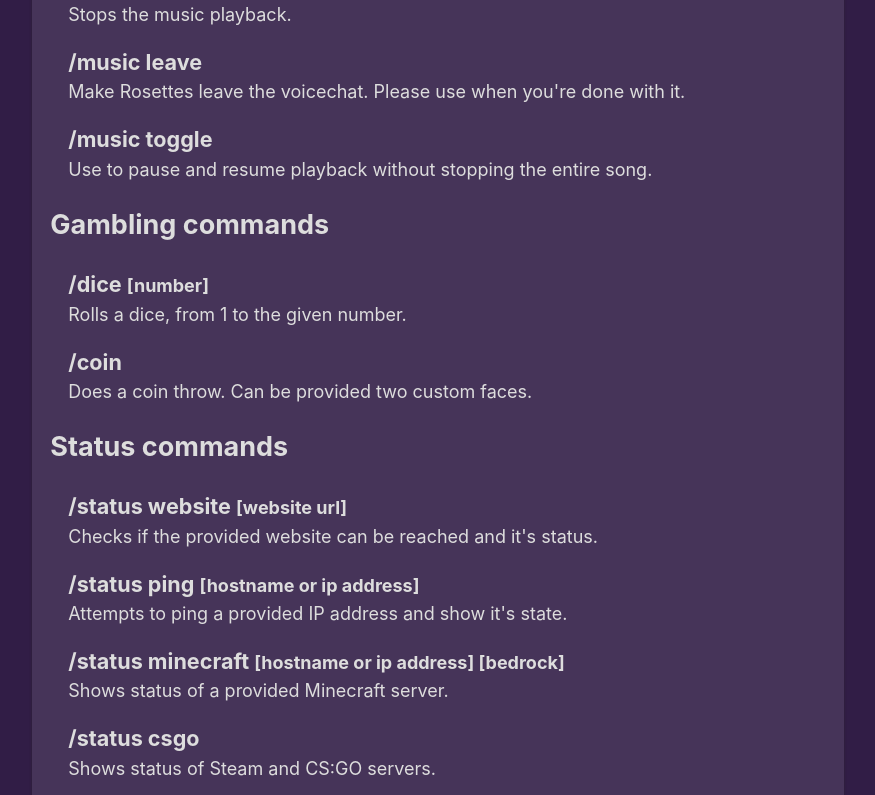
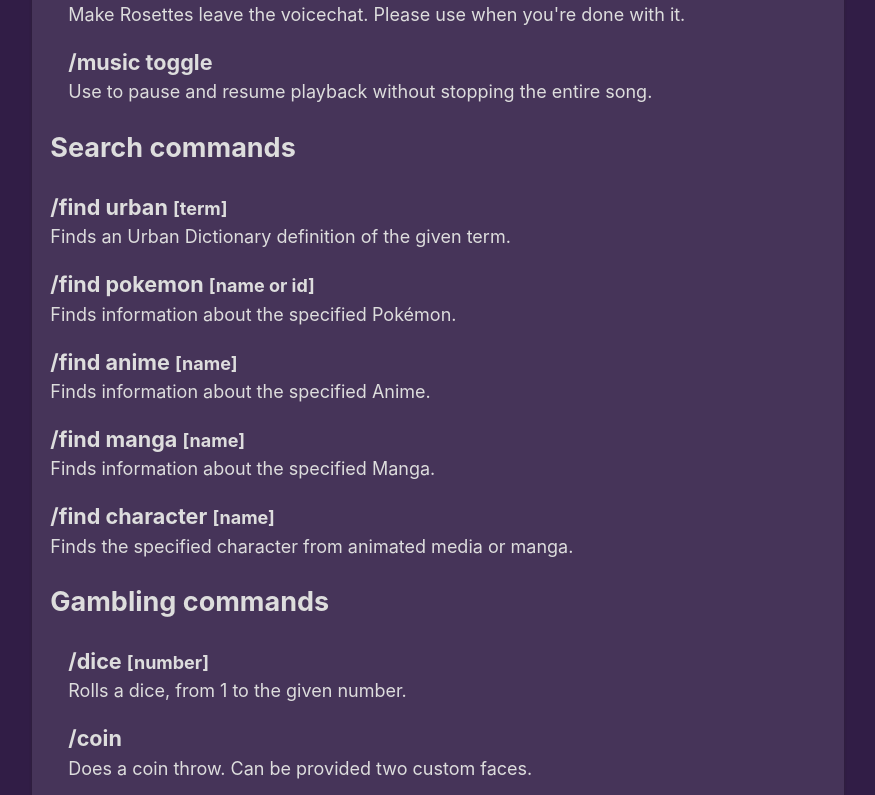
Before and after one commit to markski1/markski.ar, a Next.js app: page /rosettes/commands in a window 1280 px wide. Shown: the part 1765-2560 px from the top of the page, without its empty margins (202-1077 px from the left). Built offline with nearby package versions, Linux system fonts and the light colour scheme.

Commit message:
Update commands.tsx

```diff
--- a/pages/rosettes/commands.tsx
+++ b/pages/rosettes/commands.tsx
@@ -35,11 +35,6 @@ export default function Page() {
 						parameters = "[tweet url]"
 						appCommand = {true}
 						description = "Download the video off a provided tweet."
-					/>
-					<CommandEntry
-						name = "/urban"
-						parameters = "[term]"
-						description = "Returns an Urban Dictionary definition of the given term."
 					/>
 					<CommandEntry
 						name = "/alarm"
@@ -106,6 +101,32 @@ export default function Page() {
 						description = "Use to pause and resume playback without stopping the entire song."
 					/>
 				</div>
+				<h2>Search commands</h2>
+					<CommandEntry
+						name = "/find urban"
+						parameters = "[term]"
+						description = "Finds an Urban Dictionary definition of the given term."
+					/>
+					<CommandEntry
+						name = "/find pokemon"
+						parameters = "[name or id]"
+						description = "Finds information about the specified Pokémon."
+					/>
+					<CommandEntry
+						name = "/find anime"
+						parameters = "[name]"
+						description = "Finds information about the specified Anime."
+					/>
+					<CommandEntry
+						name = "/find manga"
+						parameters = "[name]"
+						description = "Finds information about the specified Manga."
+					/>
+					<CommandEntry
+						name = "/find character"
+						parameters = "[name]"
+						description = "Finds the specified character from animated media or manga."
+					/>
 				<h2>Gambling commands</h2>
 				<div style={{marginLeft: '1rem'}}>
 					<CommandEntry
@@ -189,11 +210,6 @@ export default function Page() {
 						parameters = "[emoji] [optional: difficulty]"
 						description = "Creates a Minesweeper-Like field where the mines are the given emoji."
 					/>
-					<CommandEntry
-						name = "/sus"
-						parameters = "[emoji]"
-						description = "Draws a 'crewmate' shape using the provided emoji as fill."
-					/>
 				</div>
 				<h2>System commands</h2>
 				<div style={{marginLeft: '1rem'}}>
```
